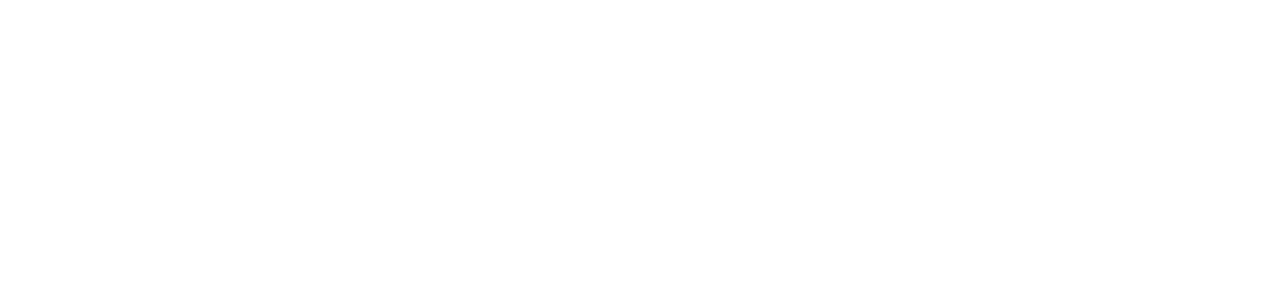
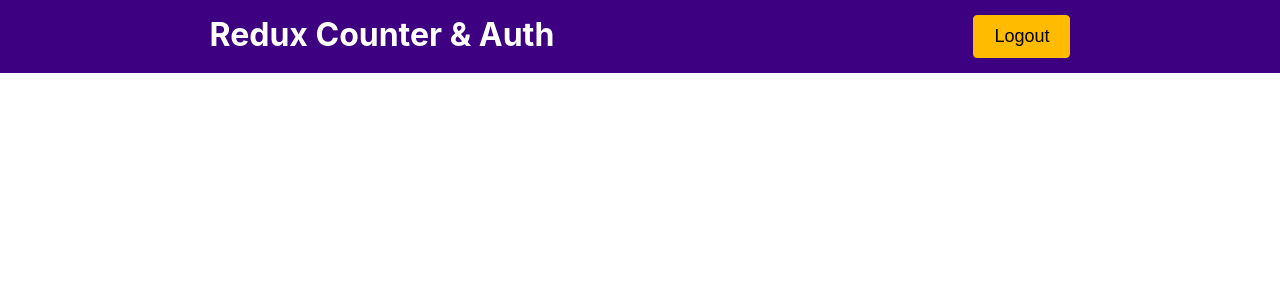
Before and after one commit to Sepinood-Karimi/Counter-Redux, a React (Create React App) app: page / in a window 1280 px wide. Shown: the top 300 px of the page. Built offline with nearby package versions, Linux system fonts and the light colour scheme.

Commit message:
add header styles

```diff
--- a/package.json
+++ b/package.json
@@ -6,6 +6,7 @@
     "@testing-library/jest-dom": "^5.14.1",
     "@testing-library/react": "^13.0.0",
     "@testing-library/user-event": "^13.2.1",
+    "classnames": "^2.3.2",
     "react": "^18.2.0",
     "react-dom": "^18.2.0",
     "react-scripts": "5.0.1",
@@ -34,5 +35,8 @@
       "last 1 firefox version",
       "last 1 safari version"
     ]
+  },
+  "devDependencies": {
+    "prettier": "2.8.7"
   }
 }
--- a/src/App.css
+++ /dev/null
@@ -1,38 +0,0 @@
-.App {
-  text-align: center;
-}
-
-.App-logo {
-  height: 40vmin;
-  pointer-events: none;
-}
-
-@media (prefers-reduced-motion: no-preference) {
-  .App-logo {
-    animation: App-logo-spin infinite 20s linear;
-  }
-}
-
-.App-header {
-  background-color: #282c34;
-  min-height: 100vh;
-  display: flex;
-  flex-direction: column;
-  align-items: center;
-  justify-content: center;
-  font-size: calc(10px + 2vmin);
-  color: white;
-}
-
-.App-link {
-  color: #61dafb;
-}
-
-@keyframes App-logo-spin {
-  from {
-    transform: rotate(0deg);
-  }
-  to {
-    transform: rotate(360deg);
-  }
-}
--- a/src/App.js
+++ b/src/App.js
@@ -1,9 +1,9 @@
-import './App.css';
+import Header from "./Components/Header/Header";
 
 function App() {
   return (
-    <div className="App">
-
+    <div>
+      <Header />
     </div>
   );
 }
--- /dev/null
+++ b/src/Components/Header/Header.js
@@ -0,0 +1,11 @@
+import classes from "./Header.module.css";
+import classnames from "classnames";
+const Header = () => {
+  return (
+    <div className={classnames(classes.header)}>
+      <h1> Redux Counter & Auth </h1>
+      <button> Logout </button>
+    </div>
+  );
+};
+export default Header;
--- /dev/null
+++ b/src/Components/Header/Header.module.css
@@ -0,0 +1,20 @@
+.header{
+    background-color: #3c0080;
+    color: white;
+    display: flex;
+    flex-direction: row;
+    justify-content: space-around;
+    padding: 15px 0;
+}
+
+.header h1 {
+    margin: 0;
+}
+
+.header button{
+    background-color: #ffbb00;
+    border: 1px solid #ffbb00;
+    padding: 10px 20px;
+    border-radius: 4px;
+    font-size: 1.125rem;
+}
--- a/src/index.css
+++ b/src/index.css
@@ -1,3 +1,11 @@
+*{
+  box-sizing: border-box;
+}
+
+html{
+  font-size: 16px;
+}
+
 body {
   margin: 0;
   font-family: -apple-system, BlinkMacSystemFont, 'Segoe UI', 'Roboto', 'Oxygen',
```
Also changed, not shown: 1 other file (tests, documents, lock files or other folders).
